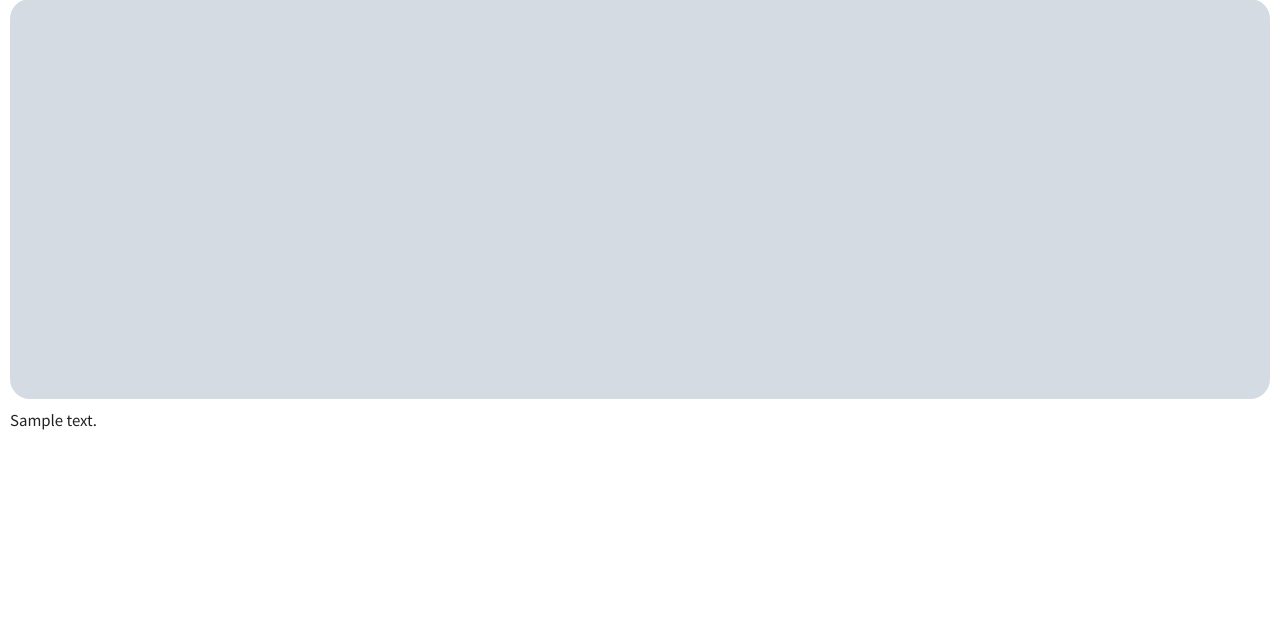
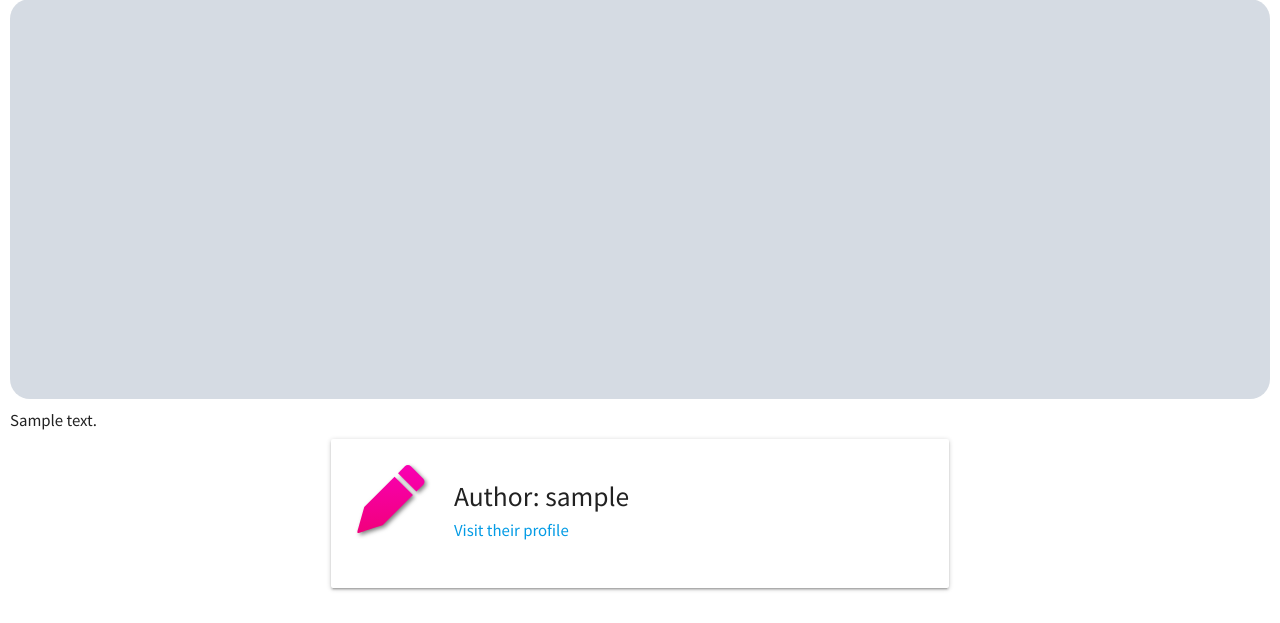
Before and after one commit to Code-Institute-Submissions/ci-bloggy, a Flask app: template bloggy/templates/post.html in a window 1280 px wide. Shown: the part 191-814 px from the top of the page. Before the commit the page ends 621 px from the top, so only its background shows below. Run offline with Flask 2, Linux system fonts and the light colour scheme; the template is opened without the code that fills it: most values are stand-ins (such as "Sample title", 1, 10 or a date in 2020); grey boxes marked "Sample" are stand-in pictures; some libraries are stand-ins or nearby versions.

Commit message:
Update single post page to show author username and link to their profile

```diff
--- a/bloggy/templates/post.html
+++ b/bloggy/templates/post.html
@@ -18,6 +18,22 @@ Bloggy | {{post.title}}
       <div class="post-content">
         {{post.body|safe}}
       </div>
+      <div class="col s12 l6 offset-l3 author-info">
+        <div class="card-panel">
+          <div class="row valign-wrapper">
+            <div class="col s2 center-align">
+              <img src="{{ url_for('static', filename='img/profile_image.svg') }}" alt="" class="responsive-img"> <!-- notice the "circle" class -->
+            </div>
+            <div class="col s10">
+              <h5>
+                Author:
+                {{creator.username}}
+              </h5>
+              <a href="">Visit their profile</a>
+            </div>
+          </div>
+        </div>
+      </div>
     </div>
   </main>
 {% endblock %}
```
Also changed, not shown: bloggy/routes.py (+5 -2 lines), bloggy/static/img/profile_image.svg (added).
